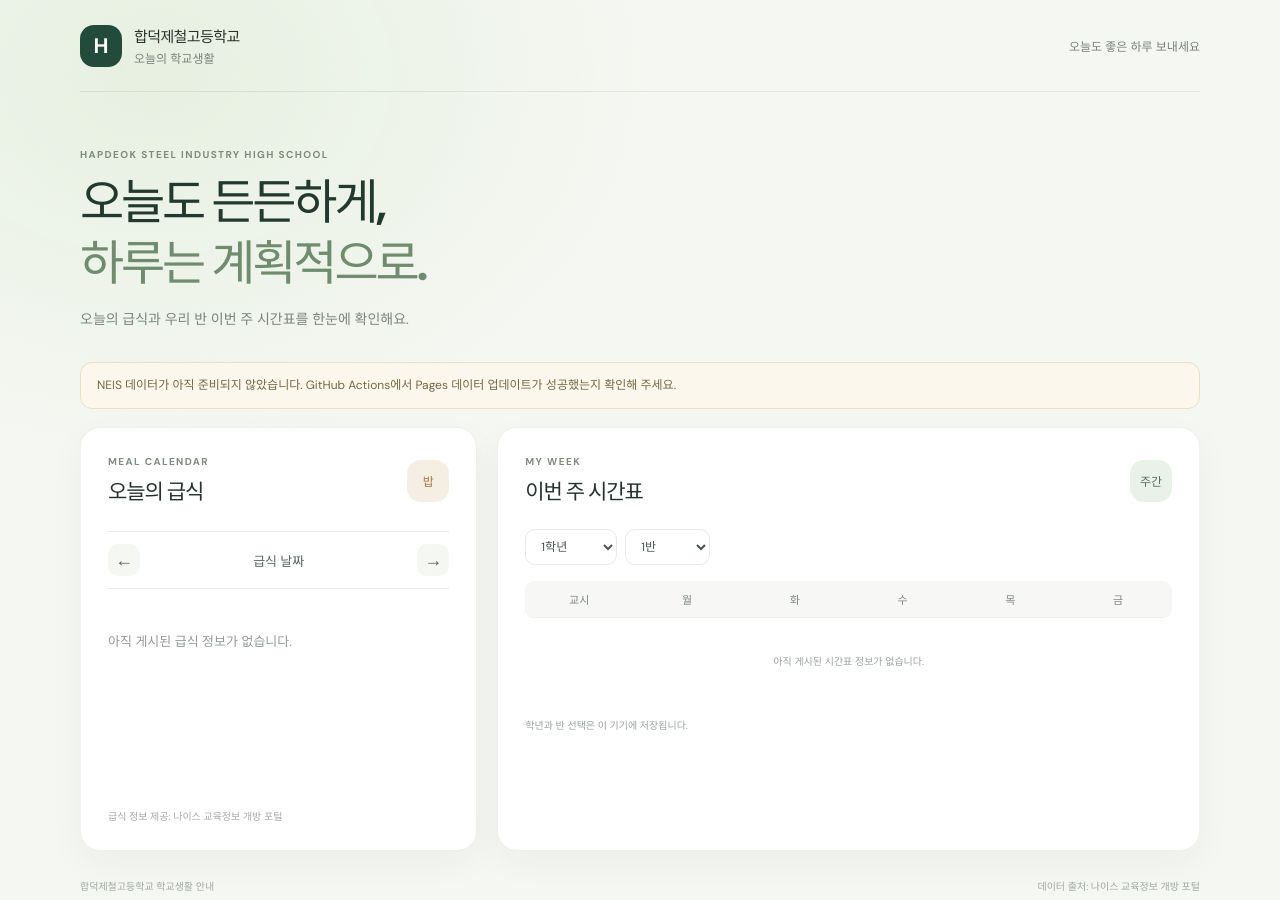
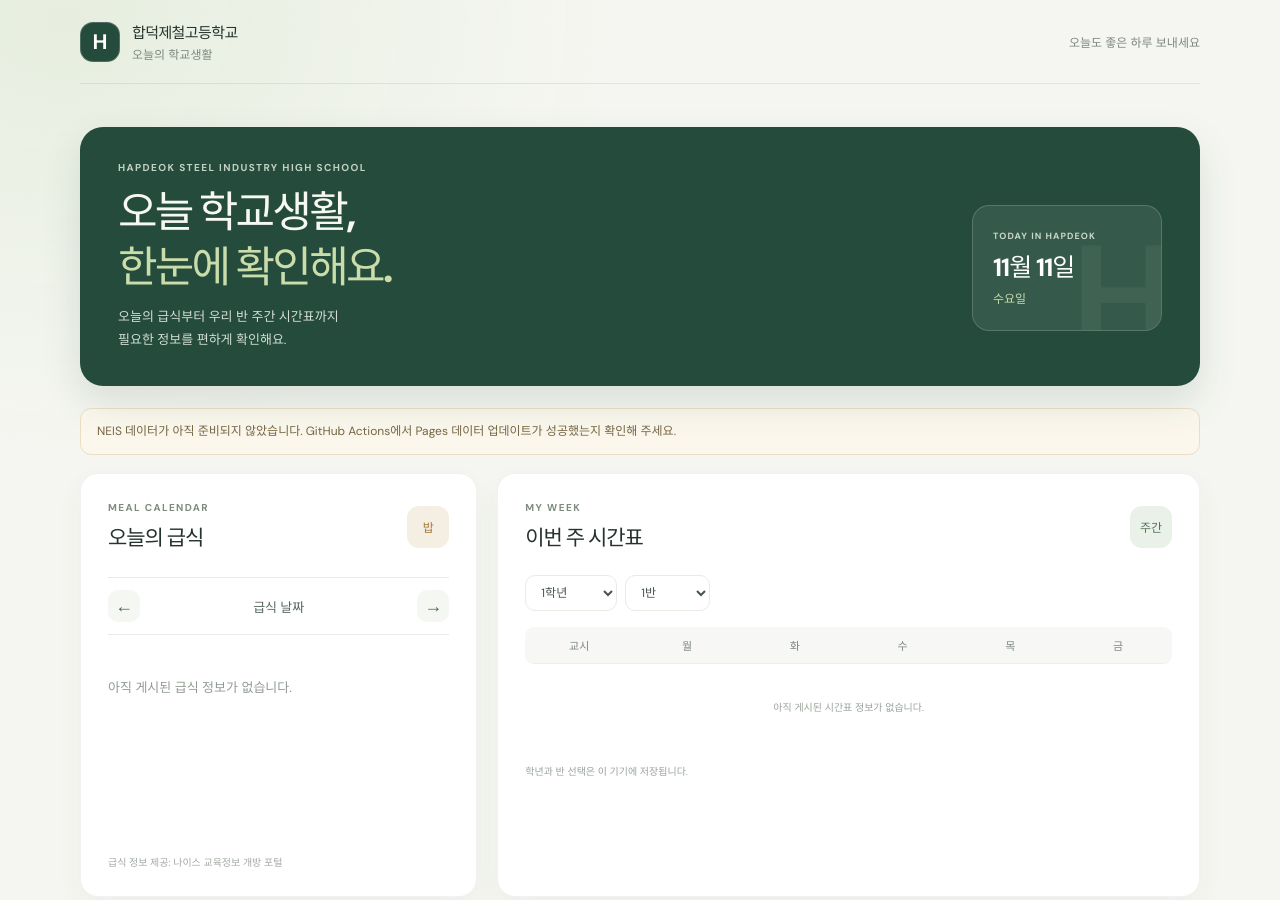
Before and after one commit to vsvzy/hab, a plain HTML site: page index.html in a window 1280 px wide. Shown: the top 900 px of the page. Drawn offline with Linux system fonts and the light colour scheme.

Commit message:
Improve school portal dashboard and data safeguards
Co-authored-by: Copilot App <223556219+Copilot@users.noreply.github.com>

```diff
--- a/app.js
+++ b/app.js
@@ -3,6 +3,8 @@ const SELECTED_CLASS_KEY = "hab:selectedClass";
 
 const elements = {
   status: document.querySelector("#status-message"),
+  todayDate: document.querySelector("#today-date"),
+  todayWeekday: document.querySelector("#today-weekday"),
   mealContent: document.querySelector("#meal-content"),
   mealDate: document.querySelector("#meal-date"),
   mealDays: document.querySelector("#meal-days"),
@@ -10,6 +12,7 @@ const elements = {
   mealNext: document.querySelector("#meal-next"),
   grade: document.querySelector("#grade-select"),
   classNumber: document.querySelector("#class-select"),
+  classStorageNote: document.querySelector("#class-storage-note"),
   weekLabel: document.querySelector("#week-label"),
   timetableBody: document.querySelector("#timetable-body"),
   timetableNote: document.querySelector("#timetable-note"),
@@ -42,6 +45,12 @@ function addDays(dateString, amount) {
   const [year, month, day] = dateString.split("-").map(Number);
   const date = new Date(Date.UTC(year, month - 1, day + amount, 12));
   return date.toISOString().slice(0, 10);
+}
+
+function currentWeekStart(dateString) {
+  const [year, month, day] = dateString.split("-").map(Number);
+  const date = new Date(Date.UTC(year, month - 1, day, 12));
+  return addDays(dateString, -((date.getUTCDay() + 6) % 7));
 }
 
 function setTableMessage(message) {
@@ -198,19 +207,30 @@ function restoreClassSelection() {
       elements.classNumber.value = String(saved.classNumber);
     }
   } catch {
-    localStorage.removeItem(SELECTED_CLASS_KEY);
+    elements.classStorageNote.hidden = false;
+    elements.classStorageNote.textContent = "이 브라우저에서는 저장된 학급 정보를 읽을 수 없습니다.";
   }
 }
 
 function saveClassSelection() {
-  localStorage.setItem(SELECTED_CLASS_KEY, JSON.stringify({
-    grade: elements.grade.value,
-    classNumber: elements.classNumber.value,
-  }));
+  try {
+    localStorage.setItem(SELECTED_CLASS_KEY, JSON.stringify({
+      grade: elements.grade.value,
+      classNumber: elements.classNumber.value,
+    }));
+    elements.classStorageNote.hidden = true;
+  } catch {
+    elements.classStorageNote.hidden = false;
+    elements.classStorageNote.textContent = "이 브라우저에서는 학급 선택을 저장할 수 없습니다. 선택한 반은 이 페이지를 여는 동안 유지됩니다.";
+  }
   renderTimetable();
 }
 
 async function loadData() {
+  const today = kstToday();
+  elements.todayDate.textContent = formatDate(today, { month: "long", day: "numeric" });
+  elements.todayWeekday.textContent = formatDate(today, { weekday: "long" });
+
   try {
     const response = await fetch("./data/neis.json", { cache: "no-store" });
     if (!response.ok) throw new Error(`data request returned ${response.status}`);
@@ -231,10 +251,35 @@ async function loadData() {
     return;
   }
 
+  if (!Array.isArray(pageData.meals) || !Array.isArray(pageData.timetable)) {
+    elements.status.hidden = false;
+    elements.status.textContent = "게시된 학교 데이터의 형식이 올바르지 않습니다. 데이터 업데이트를 확인해 주세요.";
+    setMealMessage("급식 자료를 확인할 수 없습니다.");
+    setTableMessage("시간표 자료를 확인할 수 없습니다.");
+    return;
+  }
+
+  if (pageData.school?.name !== "합덕제철고등학교") {
+    elements.status.hidden = false;
+    elements.status.textContent = "다른 학교의 자료가 감지되어 표시하지 않았습니다. NEIS 학교 설정을 확인해 주세요.";
+    setMealMessage("학교 자료를 확인할 수 없습니다.");
+    setTableMessage("학교 자료를 확인할 수 없습니다.");
+    return;
+  }
+
+  if (pageData.weekStart !== currentWeekStart(today)) {
+    elements.status.hidden = false;
+    elements.status.textContent = `게시된 자료는 ${formatDate(pageData.weekStart, { month: "long", day: "numeric" })} 주 기준입니다. 이번 주 자료가 업데이트될 때까지 급식과 시간표를 표시하지 않습니다.`;
+    setMealMessage("이번 주 급식 자료가 아직 업데이트되지 않았습니다.");
+    setTableMessage("이번 주 시간표 자료가 아직 업데이트되지 않았습니다.");
+    return;
+  }
+
+  elements.status.hidden = true;
   weekDates = Array.from({ length: 5 }, (_, index) => addDays(pageData.weekStart, index));
   elements.weekLabel.textContent = `${formatDate(weekDates[0], { month: "numeric", day: "numeric" })} – ${formatDate(weekDates[4], { month: "numeric", day: "numeric" })}`;
 
-  const initialDate = kstToday();
+  const initialDate = today;
   renderMealDays();
   renderMeal(initialDate);
   renderTimetable();
--- a/index.html
+++ b/index.html
@@ -24,8 +24,18 @@
     <main>
       <section class="intro" aria-labelledby="page-title">
         <p class="eyebrow">HAPDEOK STEEL INDUSTRY HIGH SCHOOL</p>
-        <h1 id="page-title">오늘도 든든하게,<br><span>하루는 계획적으로.</span></h1>
-        <p class="intro-copy">오늘의 급식과 우리 반 이번 주 시간표를 한눈에 확인해요.</p>
+        <div class="intro-layout">
+          <div class="intro-copy-block">
+            <h1 id="page-title">오늘 학교생활,<br><span>한눈에 확인해요.</span></h1>
+            <p class="intro-copy">오늘의 급식부터 우리 반 주간 시간표까지<br class="desktop-break"> 필요한 정보를 편하게 확인해요.</p>
+          </div>
+          <aside class="today-card" aria-label="오늘 날짜">
+            <span class="today-label">TODAY IN HAPDEOK</span>
+            <strong id="today-date" class="today-date">날짜</strong>
+            <span id="today-weekday" class="today-weekday">요일</span>
+            <span class="today-decoration" aria-hidden="true">H</span>
+          </aside>
+        </div>
       </section>
 
       <div id="status-message" class="status-message" role="status" hidden></div>
@@ -87,6 +97,7 @@
             </label>
             <span id="week-label" class="week-label"></span>
           </div>
+          <p id="class-storage-note" class="class-storage-note" role="status" hidden></p>
           <div class="table-wrap">
             <table id="timetable">
               <caption class="sr-only">선택한 학급의 이번 주 시간표</caption>
--- a/styles.css
+++ b/styles.css
@@ -4,13 +4,15 @@
   color-scheme: light;
   font-family: "DM Sans", "Noto Sans KR", sans-serif;
   color: #26332c;
-  background: #f5f7f2;
+  background: #f5f6f1;
   font-synthesis: none;
   text-rendering: optimizeLegibility;
-  --green: #234b3b;
-  --muted: #78827b;
-  --line: #e8ece5;
+  --green: #244b3b;
+  --muted: #7d8981;
+  --line: #e8ebe4;
   --surface: #fff;
+  --ink: #22372e;
+  --accent: #c9dcaa;
 }
 
 * { box-sizing: border-box; }
@@ -19,8 +21,8 @@ body {
   min-width: 320px;
   margin: 0;
   background:
-    radial-gradient(ellipse at 12% 8%, rgba(221, 235, 213, .6), transparent 31rem),
-    #f5f7f2;
+    radial-gradient(ellipse at 5% 2%, rgba(225, 235, 216, .72), transparent 34rem),
+    #f5f6f1;
 }
 
 button, select { font: inherit; }
@@ -35,7 +37,7 @@ button:focus-visible, select:focus-visible, a:focus-visible {
 }
 
 .site-header {
-  height: 92px;
+  height: 84px;
   display: flex;
   align-items: center;
   justify-content: space-between;
@@ -45,10 +47,11 @@ button:focus-visible, select:focus-visible, a:focus-visible {
 .brand { display: inline-flex; gap: 12px; align-items: center; color: inherit; text-decoration: none; }
 .brand-mark {
   display: grid;
-  width: 42px;
-  height: 42px;
+  width: 40px;
+  height: 40px;
   place-items: center;
-  border-radius: 14px;
+  border: 1px solid rgba(255,255,255,.2);
+  border-radius: 13px;
   background: var(--green);
   color: white;
   font-size: 21px;
@@ -58,8 +61,17 @@ button:focus-visible, select:focus-visible, a:focus-visible {
 .brand-copy strong { font-size: 15px; letter-spacing: -.04em; }
 .brand-copy span, .header-note { color: var(--muted); font-size: 12px; }
 
-main { padding-top: 56px; }
-.intro { margin-bottom: 34px; }
+main { padding-top: 43px; }
+.intro {
+  position: relative;
+  overflow: hidden;
+  margin-bottom: 22px;
+  padding: 34px 38px;
+  border-radius: 23px;
+  background: var(--green);
+  color: #fff;
+  box-shadow: 0 17px 38px rgba(35, 75, 59, .13);
+}
 .eyebrow {
   margin: 0 0 11px;
   color: #7d8c7e;
@@ -67,17 +79,50 @@ main { padding-top: 56px; }
   font-weight: 700;
   letter-spacing: .14em;
 }
+.intro > .eyebrow { color: #c3d2c3; }
+.intro-layout {
+  display: flex;
+  align-items: center;
+  justify-content: space-between;
+  gap: 30px;
+}
+.intro-copy-block { position: relative; z-index: 1; }
 h1, h2, p { margin-top: 0; }
 .intro h1 {
-  margin-bottom: 13px;
-  color: #21392e;
-  font-size: clamp(32px, 5vw, 48px);
+  margin-bottom: 10px;
+  color: #f7f8f2;
+  font-size: clamp(30px, 4vw, 43px);
   font-weight: 700;
   letter-spacing: -.065em;
   line-height: 1.28;
 }
-.intro h1 span { color: #708c6e; }
-.intro-copy { margin-bottom: 0; color: #7a857c; font-size: 14px; }
+.intro h1 span { color: var(--accent); }
+.intro-copy { margin-bottom: 0; color: #d3ded5; font-size: 13px; line-height: 1.8; }
+.today-card {
+  position: relative;
+  display: grid;
+  flex: 0 0 190px;
+  min-height: 126px;
+  align-content: center;
+  gap: 5px;
+  overflow: hidden;
+  padding: 20px;
+  border: 1px solid rgba(255, 255, 255, .18);
+  border-radius: 17px;
+  background: rgba(255, 255, 255, .08);
+}
+.today-label { color: #cad7cc; font-size: 9px; font-weight: 700; letter-spacing: .12em; }
+.today-date { color: #fff; font-size: 25px; letter-spacing: -.04em; }
+.today-weekday { color: var(--accent); font-size: 12px; }
+.today-decoration {
+  position: absolute;
+  right: -14px;
+  bottom: -40px;
+  color: rgba(255, 255, 255, .055);
+  font-size: 145px;
+  font-weight: 700;
+  line-height: 1;
+}
 
 .content-grid {
   display: grid;
@@ -88,10 +133,10 @@ h1, h2, p { margin-top: 0; }
 .panel {
   min-width: 0;
   padding: 27px;
-  border: 1px solid rgba(54, 75, 58, .08);
-  border-radius: 20px;
+  border: 1px solid rgba(54, 75, 58, .07);
+  border-radius: 18px;
   background: var(--surface);
-  box-shadow: 0 12px 35px rgba(48, 69, 49, .045);
+  box-shadow: 0 10px 28px rgba(48, 69, 49, .045);
 }
 .section-heading { display: flex; align-items: center; justify-content: space-between; }
 .section-heading .eyebrow { margin-bottom: 7px; }
@@ -102,7 +147,7 @@ h2 { margin-bottom: 0; font-size: 21px; letter-spacing: -.05em; }
   height: 42px;
   padding-inline: 8px;
   place-items: center;
-  border-radius: 14px;
+  border-radius: 12px;
   font-size: 12px;
   font-weight: 700;
 }
@@ -152,18 +197,20 @@ h2 { margin-bottom: 0; font-size: 21px; letter-spacing: -.05em; }
   gap: 3px;
   padding: 9px 3px;
   border: 1px solid transparent;
-  border-radius: 11px;
+  border-radius: 10px;
   background: #f7f8f5;
   color: #879087;
   cursor: pointer;
   font-size: 10px;
 }
 .day-button strong { color: #57645a; font-size: 12px; }
-.day-button[aria-pressed="true"] { border-color: #bed0bd; background: #eef4ea; color: var(--green); }
+.day-button[aria-pressed="true"] { border-color: #b6cba8; background: #edf3e6; color: var(--green); }
 .day-button[aria-pressed="true"] strong { color: var(--green); }
 .data-caption { margin: 14px 0 0; color: #a3aaa3; font-size: 10px; }
 
 .class-controls { display: flex; flex-wrap: wrap; align-items: center; gap: 8px; margin: 23px 0 16px; }
+.class-storage-note { margin: -7px 0 12px; color: #966c35; font-size: 10px; line-height: 1.5; }
+.class-storage-note[hidden] { display: none; }
 .class-controls select {
   min-height: 36px;
   padding: 0 29px 0 11px;
@@ -192,7 +239,7 @@ tbody tr:last-child td { border-bottom: 0; }
   margin: 0 0 18px;
   padding: 13px 16px;
   border: 1px solid #eadfc5;
-  border-radius: 12px;
+  border-radius: 11px;
   background: #fbf7ed;
   color: #766743;
   font-size: 12px;
@@ -222,7 +269,10 @@ tbody tr:last-child td { border-bottom: 0; }
 @media (max-width: 760px) {
   .site-header, main, .site-footer { width: min(100% - 32px, 560px); }
   .site-header { height: 76px; }
-  main { padding-top: 39px; }
+  main { padding-top: 28px; }
+  .intro { padding: 27px 23px; border-radius: 19px; }
+  .today-card { flex-basis: 152px; min-height: 112px; padding: 15px; }
+  .today-date { font-size: 21px; }
   .content-grid { grid-template-columns: 1fr; gap: 14px; }
   .panel { padding: 22px 19px; border-radius: 17px; }
   .meal-content { min-height: 150px; }
@@ -231,6 +281,23 @@ tbody tr:last-child td { border-bottom: 0; }
 
 @media (max-width: 400px) {
   .header-note { max-width: 88px; text-align: right; line-height: 1.5; }
+  .intro { padding: 24px 19px; }
+  .intro-layout { flex-direction: column; align-items: stretch; gap: 16px; }
+  .intro h1 { font-size: 28px; }
+  .intro-copy { font-size: 11px; }
+  .today-card {
+    display: flex;
+    flex-basis: auto;
+    min-height: 0;
+    align-items: baseline;
+    gap: 10px;
+    padding: 12px;
+  }
+  .today-decoration { display: none; }
+  .today-label { font-size: 7px; }
+  .today-date { font-size: 18px; }
+  .today-weekday { font-size: 10px; }
+  .desktop-break { display: none; }
   .class-controls { gap: 6px; }
   .class-controls select { padding-right: 22px; }
 }
```
